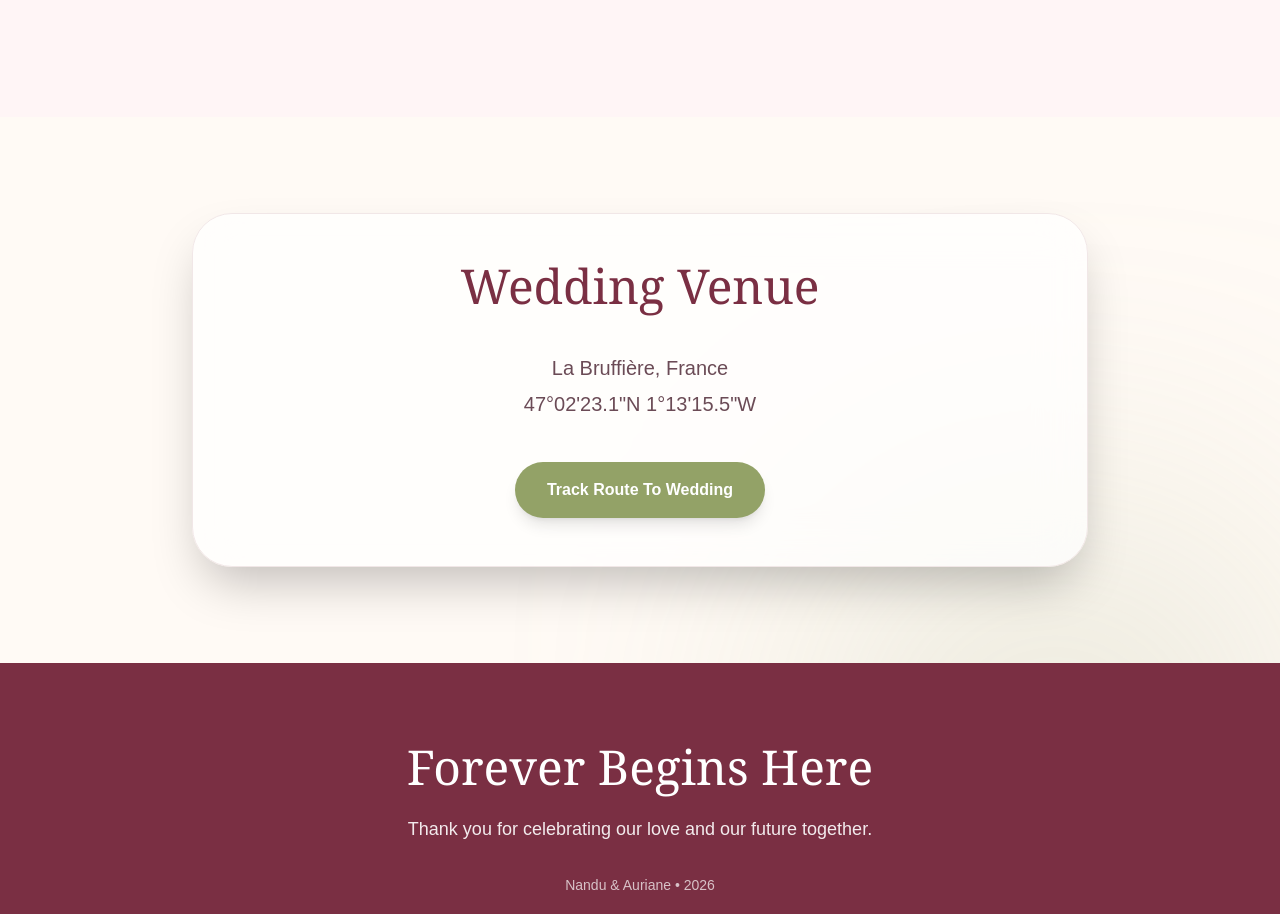
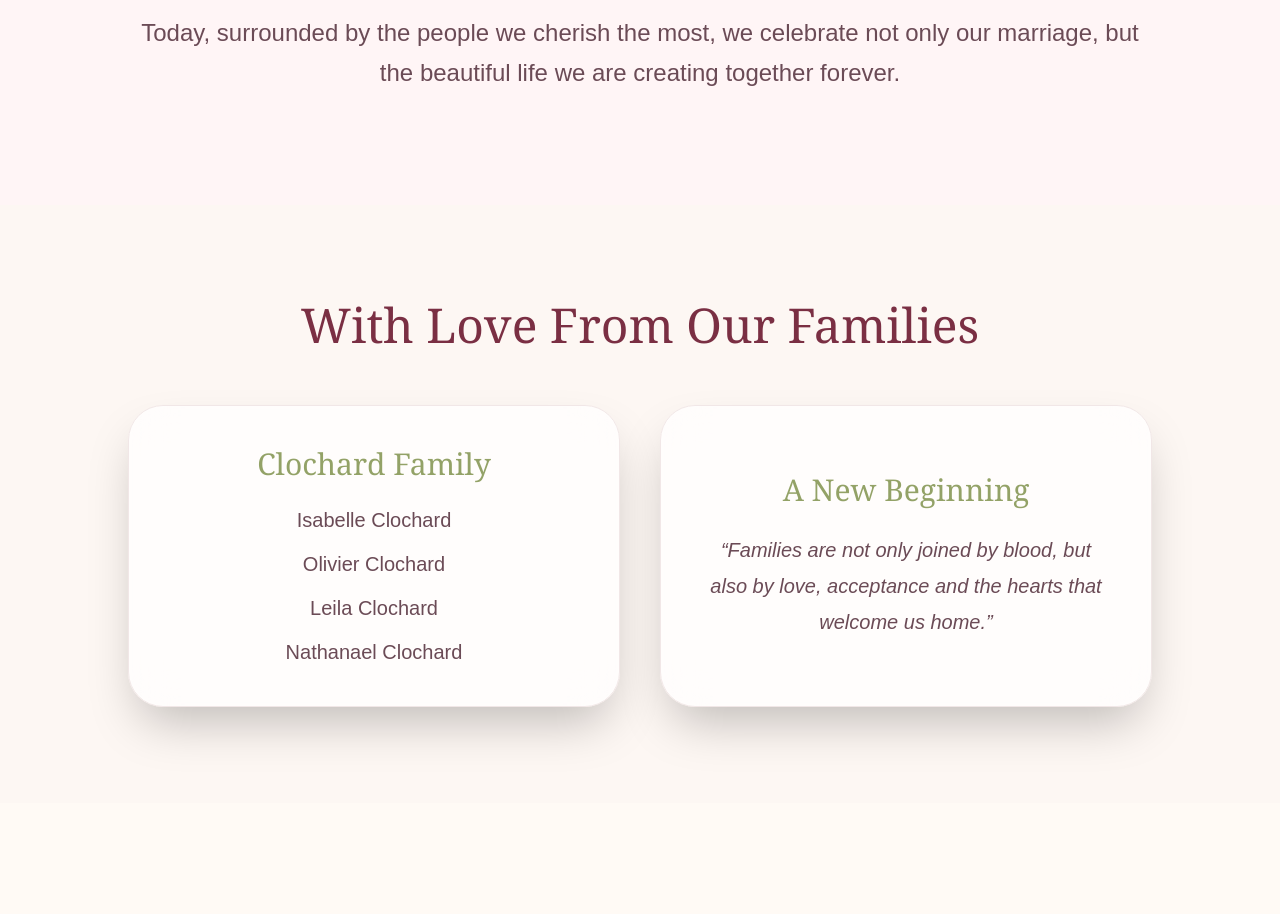
Before and after one commit to Nandinivadla/lifewithher, a Next.js app: page / in a window 1280 px wide. Shown: the part 1883-2797 px from the top of the page. Built offline with nearby package versions, Linux system fonts and the light colour scheme.

Commit message:
Added family section and new colors

```diff
--- a/app/page.tsx
+++ b/app/page.tsx
@@ -34,12 +34,14 @@ export default function WeddingPage() {
 
   return (
     <main className="min-h-screen bg-[#fffaf5] text-[#5f3b46] overflow-hidden relative">
+
       {/* BACKGROUND GLOW */}
       <div className="absolute w-[500px] h-[500px] bg-[#7a2f43]/20 blur-[150px] rounded-full top-[-100px] left-[-100px]" />
       <div className="absolute w-[450px] h-[450px] bg-[#a8b58a]/30 blur-[140px] rounded-full bottom-0 right-0" />
 
       {/* FLOATING HEARTS */}
       <div className="absolute inset-0 overflow-hidden pointer-events-none">
+
         <div className="absolute top-20 left-10 text-[#7a2f43] text-5xl animate-bounce">
           ♥
         </div>
@@ -63,6 +65,7 @@ export default function WeddingPage() {
 
       {/* HERO */}
       <section className="relative z-10 flex flex-col items-center justify-center text-center px-6 py-32">
+
         <p className="tracking-[0.5em] uppercase text-sm text-[#7a2f43] mb-6">
           Wedding Celebration
         </p>
@@ -94,30 +97,46 @@ export default function WeddingPage() {
             01 August 2026 • La Bruffière, France
           </p>
         </div>
+
+        {/* MAP BUTTON */}
+        <a
+          href="https://www.google.com/maps/dir/?api=1&destination=47.039755,-1.220984"
+          target="_blank"
+          className="inline-block mt-8 bg-[#93a267] hover:bg-[#7f9156] text-white px-8 py-4 rounded-full transition duration-300 font-semibold shadow-lg"
+        >
+          Track Route To Wedding
+        </a>
       </section>
 
       {/* COUNTDOWN */}
       <section className="relative z-10 px-6 py-20">
+
         <h2 className="text-center text-5xl font-serif text-[#7a2f43] mb-16">
           Countdown To Forever
         </h2>
 
         <div className="grid grid-cols-2 md:grid-cols-4 gap-8 max-w-5xl mx-auto">
+
           {[
             { label: "Days", value: timeLeft.days },
             { label: "Hours", value: timeLeft.hours },
             { label: "Minutes", value: timeLeft.minutes },
             { label: "Seconds", value: timeLeft.seconds },
           ].map((item, index) => (
+
             <div
               key={index}
               className="bg-white/70 backdrop-blur-xl rounded-3xl shadow-2xl p-8 text-center border border-[#f1e7e7] hover:scale-105 transition duration-300"
             >
+
               <h3 className="text-5xl font-bold text-[#7a2f43]">
                 {item.value}
               </h3>
 
-              <p className="mt-3 text-lg text-[#6b4b56]">{item.label}</p>
+              <p className="mt-3 text-lg text-[#6b4b56]">
+                {item.label}
+              </p>
+
             </div>
           ))}
         </div>
@@ -125,7 +144,9 @@ export default function WeddingPage() {
 
       {/* STORY */}
       <section className="relative z-10 py-28 px-6 bg-[#fff5f6]">
+
         <div className="max-w-5xl mx-auto text-center">
+
           <h2 className="text-5xl font-serif text-[#7a2f43] mb-12">
             Our Story
           </h2>
@@ -147,34 +168,84 @@ export default function WeddingPage() {
             not only our marriage, but the beautiful life we are creating
             together forever.
           </p>
+
         </div>
       </section>
 
-      {/* LOCATION */}
-      <section className="relative z-10 py-24 px-6">
-        <div className="max-w-4xl mx-auto bg-white/70 backdrop-blur-xl rounded-[40px] shadow-2xl p-12 border border-[#f1e7e7] text-center">
-          <h2 className="text-5xl font-serif text-[#7a2f43] mb-10">
-            Wedding Venue
+      {/* FAMILY */}
+      <section className="relative z-10 py-24 px-6 bg-[#fdf7f3]">
+
+        <div className="max-w-5xl mx-auto text-center">
+
+          <h2 className="text-5xl font-serif text-[#7a2f43] mb-14">
+            With Love From Our Families
           </h2>
 
-          <p className="text-xl leading-9 text-[#6b4b56]">
-            La Bruffière, France
-            <br />
-            47°02'23.1"N 1°13'15.5"W
-          </p>
+          <div className="grid md:grid-cols-2 gap-10">
 
-          <a
-            href="https://www.google.com/maps/dir/?api=1&destination=47.039755,-1.220984"
-            target="_blank"
-            className="inline-block mt-10 bg-[#93a267] hover:bg-[#7f9156] text-white px-8 py-4 rounded-full transition duration-300 font-semibold shadow-lg"
-          >
-            Track Route To Wedding
-          </a>
+            <div className="bg-white/70 backdrop-blur-xl rounded-[35px] p-10 shadow-2xl border border-[#f1e7e7]">
+
+              <h3 className="text-3xl font-serif text-[#93a267] mb-6">
+                Clochard Family
+              </h3>
+
+              <div className="space-y-4 text-xl text-[#6b4b56]">
+                <p>Isabelle Clochard</p>
+                <p>Olivier Clochard</p>
+                <p>Leila Clochard</p>
+                <p>Nathanael Clochard</p>
+              </div>
+
+            </div>
+
+            <div className="bg-white/70 backdrop-blur-xl rounded-[35px] p-10 shadow-2xl border border-[#f1e7e7] flex flex-col justify-center">
+
+              <h3 className="text-3xl font-serif text-[#93a267] mb-6">
+                A New Beginning
+              </h3>
+
+              <p className="text-lg md:text-xl leading-9 text-[#6b4b56] italic">
+                “Families are not only joined by blood,
+                but also by love, acceptance and the hearts
+                that welcome us home.”
+              </p>
+
+            </div>
+
+          </div>
+        </div>
+      </section>
+
+      {/* QUOTES */}
+      <section className="relative z-10 py-28 px-6">
+
+        <h2 className="text-center text-5xl font-serif text-[#7a2f43] mb-16">
+          Words From The Heart
+        </h2>
+
+        <div className="max-w-5xl mx-auto space-y-10">
+
+          {[
+            "Love knows no gender, no borders, no distance — only hearts that choose each other.",
+            "Home is no longer a place. It is each other.",
+            "In every lifetime, I would still find you.",
+            "Two brides, one love story, forever together.",
+          ].map((quote, index) => (
+
+            <div
+              key={index}
+              className="bg-white/70 rounded-3xl p-10 shadow-2xl border border-[#f1e7e7] text-center italic text-xl text-[#6b4b56]"
+            >
+              “{quote}”
+            </div>
+
+          ))}
         </div>
       </section>
 
       {/* FOOTER */}
       <footer className="relative z-10 py-20 text-center bg-[#7a2f43] text-white">
+
         <h2 className="text-5xl font-serif mb-6">
           Forever Begins Here
         </h2>
@@ -186,6 +257,7 @@ export default function WeddingPage() {
         <p className="mt-8 text-sm opacity-70">
           Nandu & Auriane • 2026
         </p>
+
       </footer>
     </main>
   );
```
